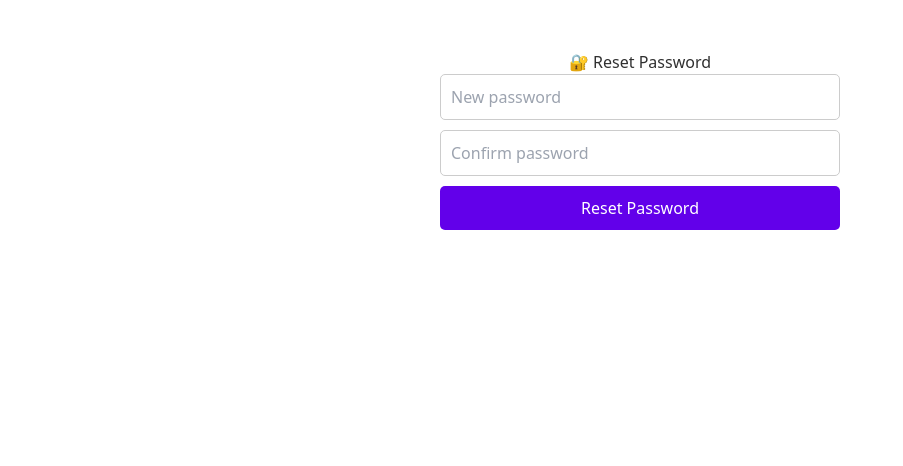
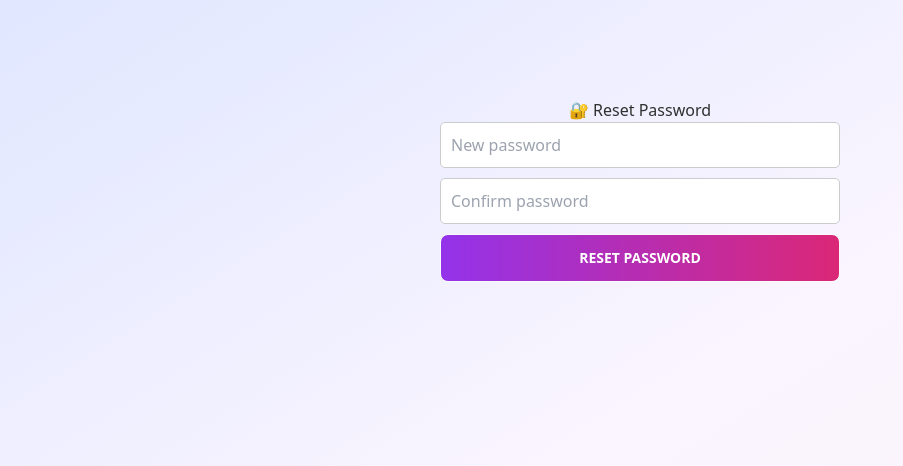
Before and after one commit to MontahaJaballah/SkillMate, a React (Vite) app in the folder frontend/: page /reset-password/1 in a window 1280 px wide. Shown: the top 466 px of the page, without its empty margins (0-903 px from the left). Built offline with nearby package versions, Linux system fonts and the light colour scheme; no server answers.

Commit message:
Redesign the interfaces for Sign In, Reset Password, and Forgot Password

```diff
--- a/frontend/src/views/auth/ForgetPassword/ForgotPassword.jsx
+++ b/frontend/src/views/auth/ForgetPassword/ForgotPassword.jsx
@@ -32,6 +32,7 @@ const ForgotPassword = () => {
   };
 
   return (
+    <div className="min-h-screen bg-gradient-to-br from-indigo-100 via-purple-50 to-pink-50 dark:from-gray-900 dark:via-purple-900 dark:to-indigo-900 py-12 px-4 sm:px-6 lg:px-8">
       <div style={{ maxWidth: "400px", margin: "50px auto", textAlign: "center" }}>
         <h2>🔑 Forgot Password</h2>
         <form onSubmit={handleSubmit} style={{ display: "flex", flexDirection: "column", gap: "10px" }}>
@@ -46,20 +47,14 @@ const ForgotPassword = () => {
           <button
             type="submit"
             disabled={loading}
-          style={{
-            backgroundColor: "#6200ea",
-            color: "white",
-            padding: "10px",
-            borderRadius: "5px",
-            border: "none",
-            cursor: "pointer",
-          }}
+            className="w-full btn bg-gradient-to-r from-purple-600 to-pink-600 hover:from-purple-700 hover:to-pink-700 text-white font-bold py-3 rounded-lg transform hover:scale-105 transition-all duration-300"
           >
             {loading ? "Sending..." : "Send Reset Link"}
           </button>
         </form>
         {message && <p style={{ marginTop: "15px", color: message.includes("✅") ? "green" : "red" }}>{message}</p>}
       </div>
+    </div>
   );
 };
 
--- a/frontend/src/views/auth/ResetPassword/ResetPassword.jsx
+++ b/frontend/src/views/auth/ResetPassword/ResetPassword.jsx
@@ -51,6 +51,7 @@ const ResetPassword = () => {
   };
 
   return (
+    <div className="min-h-screen bg-gradient-to-br from-indigo-100 via-purple-50 to-pink-50 dark:from-gray-900 dark:via-purple-900 dark:to-indigo-900 py-12 px-4 sm:px-6 lg:px-8">
       <div style={{ maxWidth: "400px", margin: "50px auto", textAlign: "center" }}>
         <h2>🔐 Reset Password</h2>
         <form onSubmit={handleSubmit} style={{ display: "flex", flexDirection: "column", gap: "10px" }}>
@@ -73,15 +74,7 @@ const ResetPassword = () => {
           <button
             type="submit"
             disabled={loading}
-          style={{
-            backgroundColor: "#6200ea",
-            color: "white",
-            padding: "10px",
-            borderRadius: "5px",
-            border: "none",
-            cursor: loading ? "not-allowed" : "pointer",
-            opacity: loading ? 0.7 : 1,
-          }}
+            className="w-full btn bg-gradient-to-r from-purple-600 to-pink-600 hover:from-purple-700 hover:to-pink-700 text-white font-bold py-3 rounded-lg transform hover:scale-105 transition-all duration-300"
           >
             {loading ? "Resetting..." : "Reset Password"}
           </button>
@@ -97,6 +90,7 @@ const ResetPassword = () => {
           </p>
         )}
       </div>
+    </div>
   );
 };
 
--- a/frontend/src/views/auth/SignIn/SignIn.jsx
+++ b/frontend/src/views/auth/SignIn/SignIn.jsx
@@ -46,9 +46,7 @@ const SignIn = () => {
 
   return (
     <div className="min-h-screen bg-gradient-to-br from-indigo-100 via-purple-50 to-pink-50 dark:from-gray-900 dark:via-purple-900 dark:to-indigo-900 py-12 px-4 sm:px-6 lg:px-8">
-      <Helmet>
-        <title>Sign In | SkillMate</title>
-      </Helmet>
+
       <div className="max-w-md mx-auto bg-white dark:bg-gray-800 rounded-xl shadow-2xl p-8 space-y-8 transform hover:scale-[1.02] transition-transform duration-300">
         <div className="text-center">
           <h2 className="text-4xl font-extrabold text-transparent bg-clip-text bg-gradient-to-r from-purple-600 to-pink-600 mb-2">
```
Lines whose indentation alone changed are shown as unchanged.
